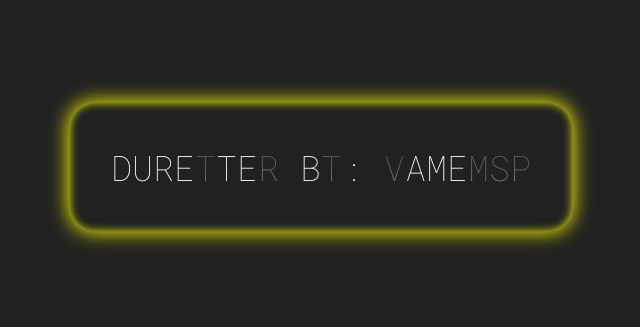
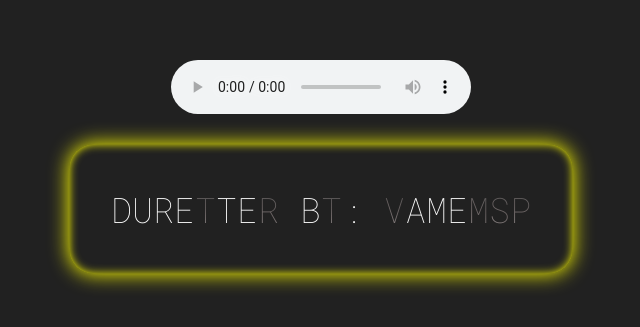
Before and after one commit to TL122022/credits.html, a plain HTML site: page index.html in a window 1280 px wide. Shown: the part 241-568 px from the top of the page, without its empty margins (319-959 px from the left). Drawn offline with Linux system fonts and the light colour scheme.

Commit message:
Update index.html

```diff
--- a/index.html
+++ b/index.html
@@ -174,7 +174,7 @@
     <body>
 
     <div class="container">
-         <audio><source src="https://tl122022.github.io/credits.html/if-you-just-believe-0m54s.mp3" type="audio/mp3"> </audio>
+         <audio controls ><source src="https://tl122022.github.io/credits.html/if-you-just-believe-0m54s.mp3" type="audio/mp3"> </audio>
         <div class="text"></div>
     </div>
 
```
